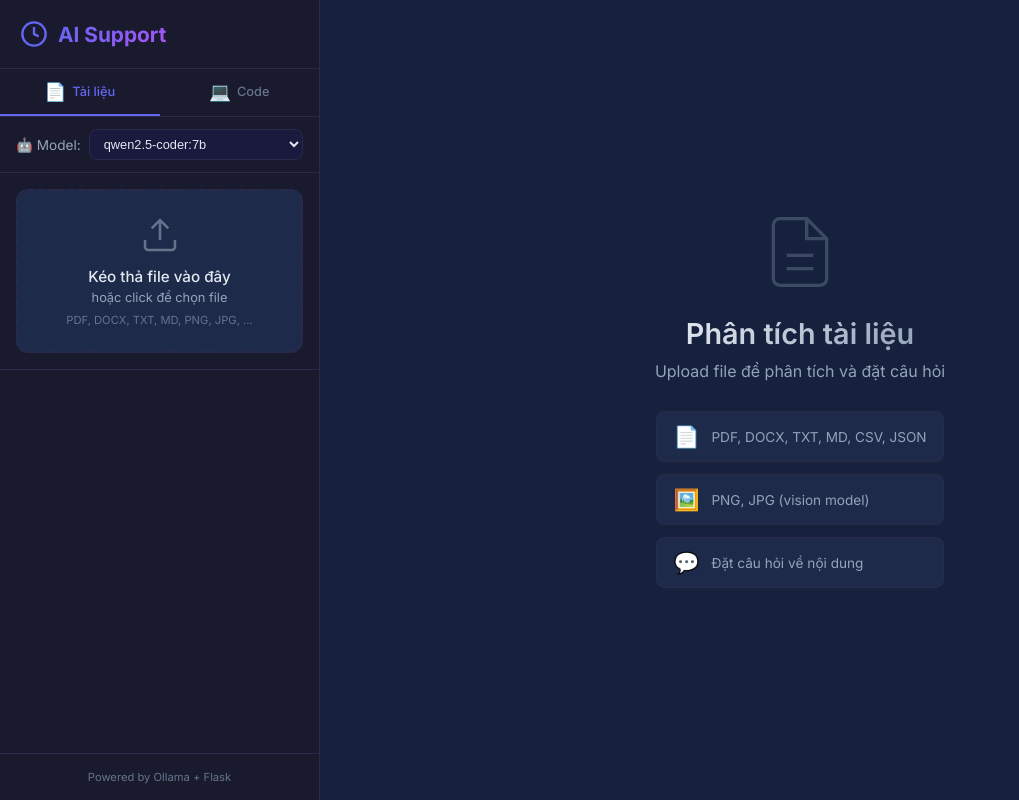
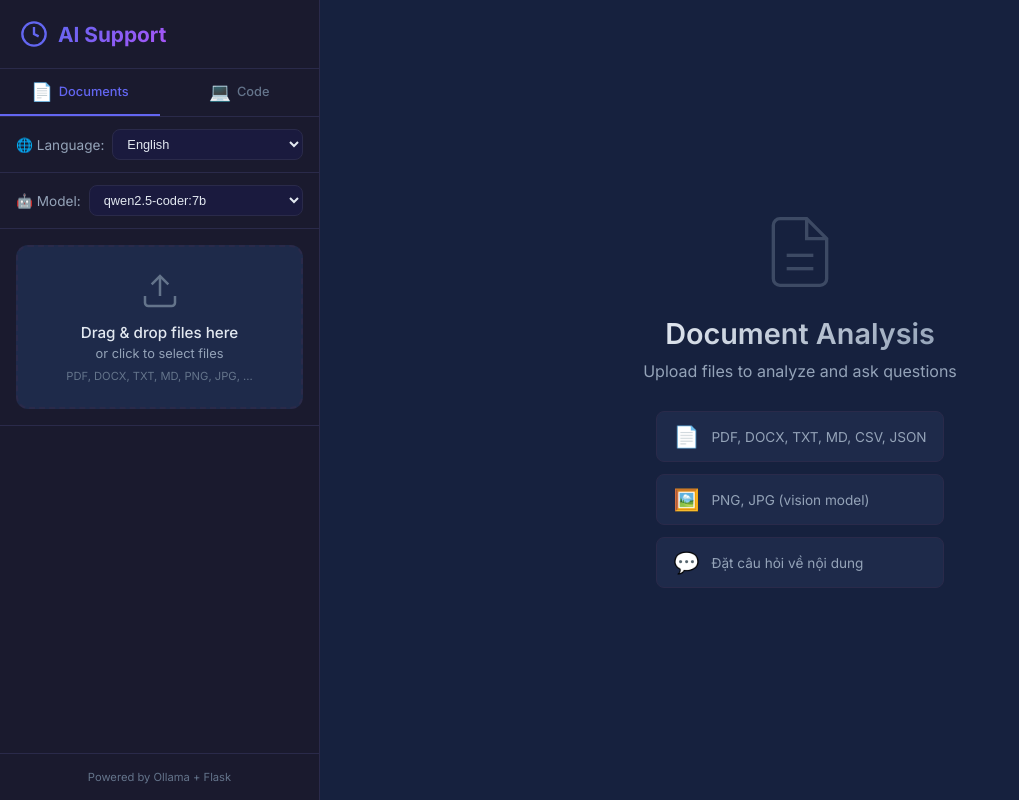
Before and after one commit to nbhson/ai-local-supporter, a Flask app: page / in a window 1280 px wide. Shown: the whole page, without its empty margins (0-1019 px from the left). Run offline with Flask 3, Linux system fonts and the light colour scheme; data that the repository does not hold is empty.

Commit message:
support code

```diff
--- a/app.py
+++ b/app.py
@@ -110,27 +110,30 @@ def call_ollama(messages, model=None, stream=False):
         return {"error": f"Ollama error: {str(e)}"}
 
 
-def analyze_with_ollama(text, filename, model=None, content_type="document"):
+def analyze_with_ollama(text, filename, model=None, content_type="document", language="en"):
     """Send text content to Ollama for initial analysis."""
     model = model or DEFAULT_MODEL
     max_chars = 15000
     if len(text) > max_chars:
         text = text[:max_chars] + "\n\n...[truncated]"
 
+    # Determine language instruction
+    lang_instruction = "Respond in English." if language == "en" else "Respond in Vietnamese."
+
     if content_type == "code":
-        system_prompt = """You are a code analysis assistant. Analyze the provided code and provide:
+        system_prompt = f"""You are a code analysis assistant. Analyze the provided code and provide:
 1. The programming language and overall purpose
 2. Key components (functions, classes, modules)
 3. Notable patterns, potential issues, or improvements
 4. How the code works at a high level
-Be technical and precise. Respond in the user's language."""
+Be technical and precise. {lang_instruction}"""
         user_prompt = f"""Please analyze this code (filename: {filename}):
 ---
 {text}
 ---"""
     else:
-        system_prompt = """You are a document analysis assistant. Analyze the document and extract key information.
-Summarize and highlight important points, data, and insights. Respond in the same language as the document."""
+        system_prompt = f"""You are a document analysis assistant. Analyze the document and extract key information.
+Summarize and highlight important points, data, and insights. {lang_instruction}"""
         user_prompt = f"""Please analyze this document (filename: {filename}):
 ---
 {text}
@@ -171,6 +174,7 @@ def upload_document():
         return jsonify({"error": "No file selected"}), 400
 
     model = request.form.get('model', DEFAULT_MODEL)
+    language = request.form.get('language', 'en')  # Default to English
     if not allowed_file(file.filename):
         return jsonify({"error": "File type not supported"}), 400
 
@@ -214,7 +218,7 @@ def upload_document():
                     "filename": filename, "filepath": filepath, "text": ocr_text,
                     "model": model, "file_type": "document", "conversation": []
                 }
-                analysis = analyze_with_ollama(ocr_text, filename, model, "document")
+                analysis = analyze_with_ollama(ocr_text, filename, model, "document", language)
                 if "error" not in analysis:
                     analysis_content = analysis.get('message', {}).get('content', '')
                     doc_sessions[session_id]["conversation"].append({
@@ -232,7 +236,8 @@ def upload_document():
                 }), 400
 
         # Use vision model directly
-        vision_prompt = "Describe this image in detail. What do you see? What text or content is present?"
+        lang_instruction = "Respond in English." if language == "en" else "Respond in Vietnamese."
+        vision_prompt = f"Describe this image in detail. What do you see? What text or content is present? {lang_instruction}"
         messages = [
             {
                 "role": "user",
@@ -275,7 +280,7 @@ def upload_document():
         "model": model, "file_type": "document", "conversation": []
     }
 
-    analysis = analyze_with_ollama(extracted_text, filename, model, "document")
+    analysis = analyze_with_ollama(extracted_text, filename, model, "document", language)
     if "error" in analysis:
         return jsonify({"session_id": session_id, "filename": filename, "error": analysis["error"]}), 500
 
@@ -297,6 +302,7 @@ def chat_document():
         return jsonify({"error": "No JSON data"}), 400
     session_id = data.get('session_id')
     question = data.get('question', '').strip()
+    language = data.get('language', 'en')
     if not session_id or session_id not in doc_sessions:
         return jsonify({"error": "Session not found. Upload a file first."}), 400
     if not question:
@@ -306,12 +312,15 @@ def chat_document():
     model = data.get('model', session.get('model', DEFAULT_MODEL))
     is_image = session.get('file_type') == 'image'
 
+    # Determine language instruction
+    lang_instruction = "Respond in English." if language == "en" else "Respond in Vietnamese."
+
     if is_image and session.get('base64_image'):
         # Send image + question to vision model
         messages = [
             {
                 "role": "user",
-                "content": question,
+                "content": f"{question}\n\n{lang_instruction}",
                 "images": [session['base64_image']]
             }
         ]
@@ -320,7 +329,8 @@ def chat_document():
     else:
         system_prompt = f"""You are a document analysis assistant. Answer based ONLY on the document.
 Document: {session['filename']}
-Content: {session['text']}"""
+Content: {session['text']}
+{lang_instruction}"""
         messages = [{"role": "system", "content": system_prompt}]
         for msg in session["conversation"][-10:]:
             messages.append(msg)
@@ -359,6 +369,7 @@ def analyze_code():
 
     language = data.get('language', 'auto-detect')
     model = data.get('model', DEFAULT_MODEL)
+    ui_language = data.get('ui_language', 'en')  # Get UI language from frontend
 
     session_id = uuid.uuid4().hex
     code_sessions[session_id] = {
@@ -368,7 +379,7 @@ def analyze_code():
         "conversation": []
     }
 
-    analysis = analyze_with_ollama(code, f"code.{language}", model, "code")
+    analysis = analyze_with_ollama(code, f"code.{language}", model, "code", ui_language)
     if "error" in analysis:
         return jsonify({"session_id": session_id, "error": analysis["error"]}), 500
 
@@ -393,6 +404,7 @@ def chat_code():
         return jsonify({"error": "No JSON data"}), 400
     session_id = data.get('session_id')
     question = data.get('question', '').strip()
+    language = data.get('language', 'en')
     if not session_id or session_id not in code_sessions:
         return jsonify({"error": "Session not found. Analyze code first."}), 400
     if not question:
@@ -401,12 +413,16 @@ def chat_code():
     session = code_sessions[session_id]
     model = data.get('model', session.get('model', DEFAULT_MODEL))
 
+    # Determine language instruction
+    lang_instruction = "Respond in English." if language == "en" else "Respond in Vietnamese."
+
     system_prompt = f"""You are a code analysis assistant. Answer based on the code provided.
 Code language: {session['language']}
 Code:
 ---
 {session['code']}
----"""
+---
+{lang_instruction}"""
 
     messages = [{"role": "system", "content": system_prompt}]
     for msg in session["conversation"][-10:]:
--- a/static/style.css
+++ b/static/style.css
@@ -198,6 +198,37 @@ body {
 .sidebar-section {
     padding: 12px 16px;
     border-bottom: 1px solid var(--border-color);
+}
+
+/* ===== Language Selector ===== */
+.language-selector {
+    display: flex;
+    align-items: center;
+    gap: 8px;
+}
+
+.language-selector label {
+    font-size: 0.85rem;
+    color: var(--text-secondary);
+    white-space: nowrap;
+}
+
+.language-selector select {
+    flex: 1;
+    padding: 6px 10px;
+    border: 1px solid var(--border-color);
+    border-radius: var(--radius-sm);
+    background: var(--bg-input);
+    color: var(--text-primary);
+    font-size: 0.8rem;
+    cursor: pointer;
+    outline: none;
+    transition: var(--transition);
+}
+
+.language-selector select:focus {
+    border-color: var(--primary-color);
+    box-shadow: 0 0 0 2px var(--primary-light);
 }
 
 /* ===== Model Selector ===== */
--- a/templates/index.html
+++ b/templates/index.html
@@ -1,5 +1,5 @@
 <!DOCTYPE html>
-<html lang="vi">
+<html lang="en">
 <head>
     <meta charset="UTF-8">
     <meta name="viewport" content="width=device-width, initial-scale=1.0">
@@ -32,6 +32,15 @@
                     <span class="tab-icon">💻</span>
                     <span class="tab-label">Code</span>
                 </button>
+            </div>
+
+            <!-- Language Selection (shared) -->
+            <div class="language-selector sidebar-section">
+                <label for="languageSelect">🌐 Language:</label>
+                <select id="languageSelect">
+                    <option value="en">English</option>
+                    <option value="vi">Tiếng Việt</option>
+                </select>
             </div>
 
             <!-- Model Selection (shared) -->
@@ -230,6 +239,7 @@
         // ===== STATE =====
         const state = {
             activeTab: 'doc',
+            language: 'en', // Default to English
             doc: { sessionId: null, filename: null, model: null, isProcessing: false },
             code: { sessionId: null, codename: null, model: null, isProcessing: false }
         };
@@ -239,6 +249,7 @@
         const uploadArea = $('uploadArea');
         const fileInput = $('fileInput');
         const modelSelect = $('modelSelect');
+        const languageSelect = $('languageSelect');
         const uploadProgress = $('uploadProgress');
         const progressFill = $('progressFill');
         const progressText = $('progressText');
@@ -270,6 +281,7 @@
         async function init() {
             await loadModels();
             setupEventListeners();
+            updateUILanguage(); // Set default language on page load
         }
 
         async function loadModels() {
@@ -305,14 +317,15 @@
             const tab = state.activeTab;
             const s = tab === 'doc' ? state.doc : state.code;
             const hasSession = tab === 'doc' ? !!state.doc.sessionId : !!state.code.sessionId;
+            const t = translations[state.language];
 
             if (hasSession) {
                 chatInputContainer.style.display = 'block';
                 chatInput.disabled = false;
                 sendBtn.disabled = false;
                 chatInput.placeholder = tab === 'doc'
-                    ? 'Nhập câu hỏi về tài liệu...'
-                    : 'Nhập câu hỏi về code...';
+                    ? t.docChatPlaceholder
+                    : t.codeChatPlaceholder;
                 chatInput.focus();
             } else {
                 chatInputContainer.style.display = 'none';
@@ -326,6 +339,12 @@
             // Tab switching
             document.querySelectorAll('.tab-btn').forEach(btn => {
                 btn.addEventListener('click', () => switchTab(btn.dataset.tab));
+            });
+
+            // Language change
+            languageSelect.addEventListener('change', (e) => {
+                state.language = e.target.value;
+                updateUILanguage();
             });
 
             // Upload
@@ -392,6 +411,7 @@
             const formData = new FormData();
             formData.append('file', file);
             formData.append('model', state.doc.model);
+            formData.append('language', state.language);
 
             try {
                 const res = await fetch('/api/doc/upload', {
@@ -516,7 +536,8 @@
                     body: JSON.stringify({
                         code: code,
                         language: codeLanguage.value,
-                        model: state.code.model
+                        model: state.code.model,
+                        ui_language: state.language
                     })
                 });
 
@@ -579,7 +600,8 @@
                     body: JSON.stringify({
                         session_id: s.sessionId,
                         question: question,
-                        model: modelSelect.value
+                        model: modelSelect.value,
+                        language: state.language
                     })
                 });
 
@@ -633,6 +655,87 @@
             showToast('🔄', 'Đã xóa. Paste code mới.');
         }
 
+        // ===== LANGUAGE MANAGEMENT =====
+        const translations = {
+            en: {
+                uploadText: 'Drag & drop files here',
+                uploadSubtext: 'or click to select files',
+                uploadFormats: 'PDF, DOCX, TXT, MD, PNG, JPG, ...',
+                processing: 'Processing...',
+                analyzing: 'Analyzing with AI...',
+                completed: '✅ Complete!',
+                analyzed: '✅ Analyzed',
+                docTab: 'Documents',
+                codeTab: 'Code',
+                pasteCode: 'Paste your code here',
+                analyzeCode: 'Analyze Code',
+                analyzingCode: '⏳ Analyzing...',
+                chatPlaceholder: 'Type your question...',
+                docChatPlaceholder: 'Ask about the document...',
+                codeChatPlaceholder: 'Ask about the code...',
+                uploadError: 'File too large. Limit 50MB.',
+                selectFileError: 'Please select a file first!',
+                clearSession: 'Cleared. Upload new file.',
+                clearCodeSession: 'Cleared. Paste new code.',
+                welcomeDoc: 'Document Analysis',
+                welcomeDocDesc: 'Upload files to analyze and ask questions',
+                welcomeCode: 'Code Analysis',
+                welcomeCodeDesc: 'Paste code in sidebar to analyze and ask questions'
+            },
+            vi: {
+                uploadText: 'Kéo thả file vào đây',
+                uploadSubtext: 'hoặc click để chọn file',
+                uploadFormats: 'PDF, DOCX, TXT, MD, PNG, JPG, ...',
+                processing: 'Đang xử lý...',
+                analyzing: 'Đang phân tích với AI...',
+                completed: '✅ Hoàn tất!',
+                analyzed: '✅ Đã phân tích',
+                docTab: 'Tài liệu',
+                codeTab: 'Code',
+                pasteCode: 'Dán code của bạn vào đây',
+                analyzeCode: 'Phân tích Code',
+                analyzingCode: '⏳ Đang phân tích...',
+                chatPlaceholder: 'Nhập câu hỏi...',
+                docChatPlaceholder: 'Nhập câu hỏi về tài liệu...',
+                codeChatPlaceholder: 'Nhập câu hỏi về code...',
+                uploadError: 'File quá lớn. Giới hạn 50MB.',
+                selectFileError: 'Vui lòng paste code trước!',
+                clearSession: 'Đã xóa. Upload file mới.',
+                clearCodeSession: 'Đã xóa. Paste code mới.',
+                welcomeDoc: 'Phân tích tài liệu',
+                welcomeDocDesc: 'Upload file để phân tích và đặt câu hỏi',
+                welcomeCode: 'Phân tích Code',
+                welcomeCodeDesc: 'Dán code vào sidebar để phân tích và đặt câu hỏi'
+            }
+        };
+
+        function updateUILanguage() {
+            const lang = state.language;
+            const t = translations[lang];
+
+            // Update upload area
+            document.querySelector('.upload-text').textContent = t.uploadText;
+            document.querySelector('.upload-subtext').textContent = t.uploadSubtext;
+            document.querySelector('.upload-formats').textContent = t.uploadFormats;
+
+            // Update tab labels
+            document.querySelector('[data-tab="doc"] .tab-label').textContent = t.docTab;
+            document.querySelector('[data-tab="code"] .tab-label').textContent = t.codeTab;
+
+            // Update code section
+            document.querySelector('.code-textarea').placeholder = t.pasteCode;
+            analyzeCodeBtn.innerHTML = `<svg width="16" height="16" viewBox="0 0 24 24" fill="none" stroke="currentColor" stroke-width="2"><polyline points="22 12 18 12 15 21 9 3 6 12 2 12"></polyline></svg> ${t.analyzeCode}`;
+
+            // Update welcome screens
+            document.querySelector('#docWelcome h2').textContent = t.welcomeDoc;
+            document.querySelector('#docWelcome p').textContent = t.welcomeDocDesc;
+            document.querySelector('#codeWelcome h2').textContent = t.welcomeCode;
+            document.querySelector('#codeWelcome p').textContent = t.welcomeCodeDesc;
+
+            // Update chat input placeholder
+            updateChatInput();
+        }
+
         // ===== UTILITIES =====
         function autoResizeTextarea() {
             chatInput.style.height = 'auto';
```
